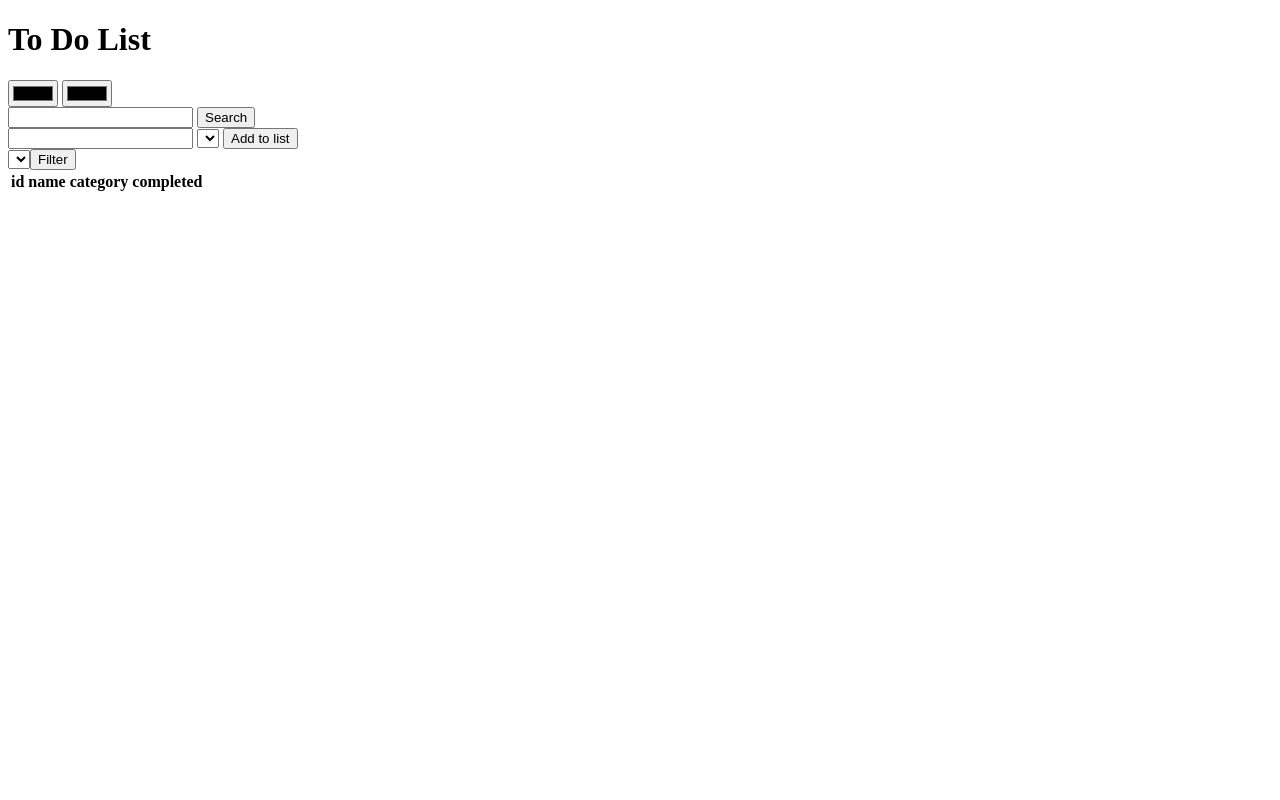
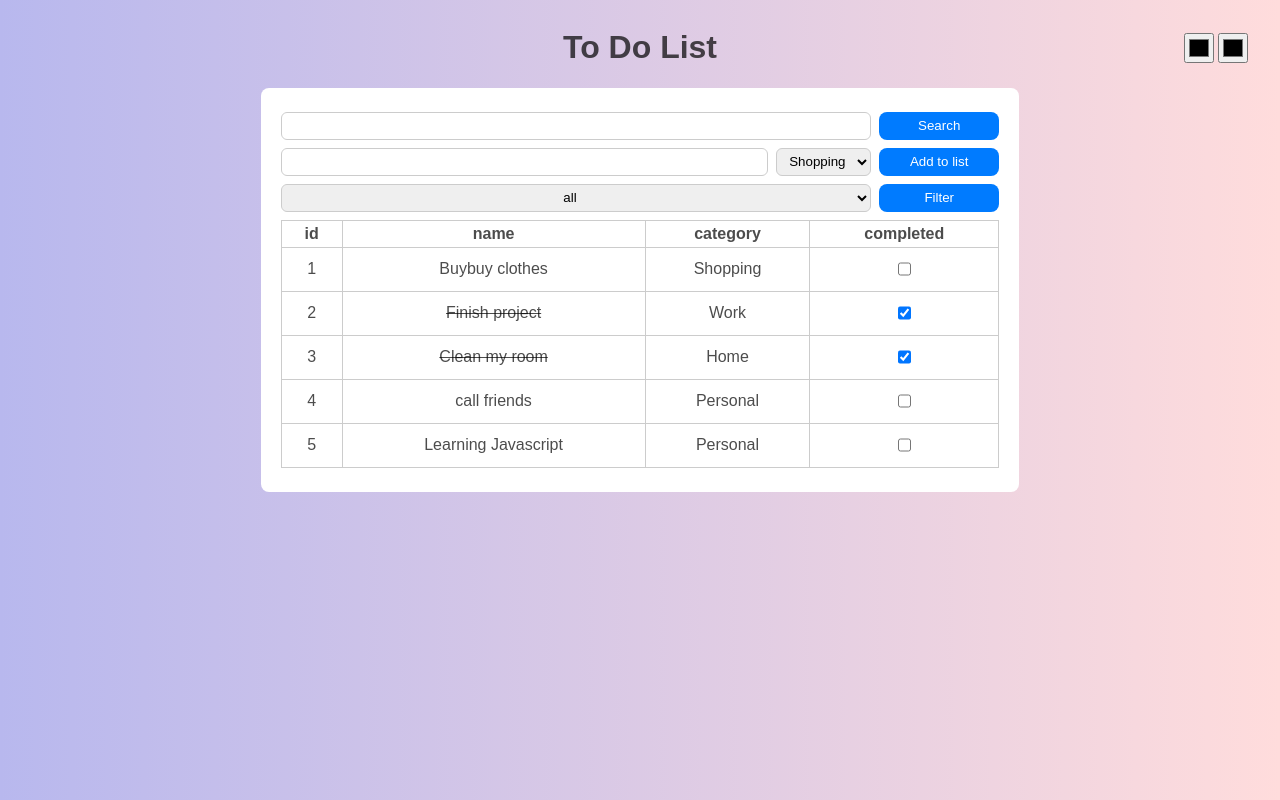
Before and after one commit to aisatajik/toDOlist, a plain HTML site: page index.html in a window 1280 px wide. Drawn offline with Linux system fonts and the light colour scheme.

Commit message:
Update index.html

```diff
--- a/index.html
+++ b/index.html
@@ -4,7 +4,7 @@
     <meta charset="UTF-8" />
     <meta name="viewport" content="width=device-width, initial-scale=1.0" />
     <title>To Do List</title>
-    <link rel="stylesheet" href="toDoList.css" />
+    <link rel="stylesheet" href="style.css" />
   </head>
   <body>
     <div class="header">
@@ -41,6 +41,6 @@
       </table>
     </div>
 
-    <script src="toDoList.js"></script>
+    <script src="script.js"></script>
   </body>
 </html>
```
